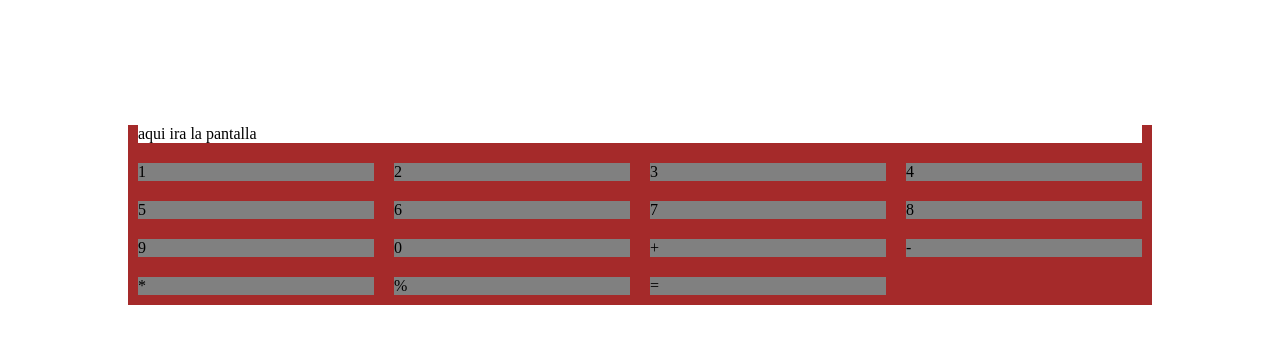
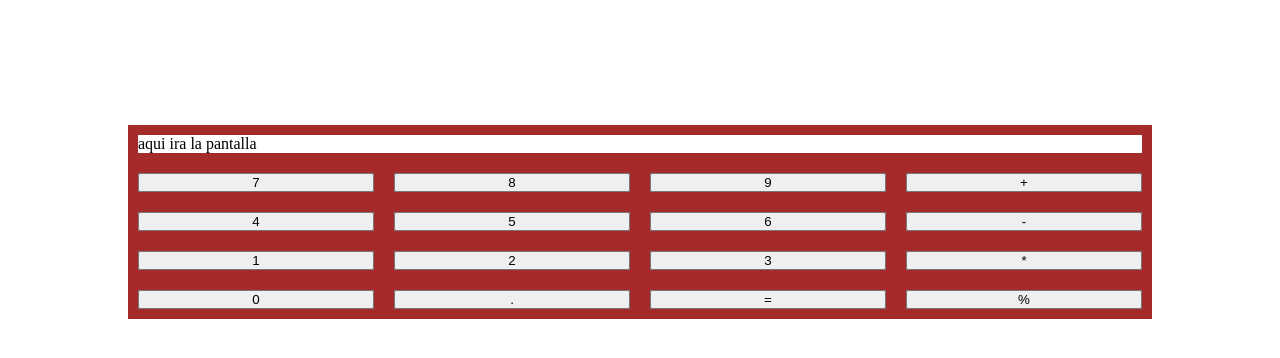
Before and after one commit to Guzmansrz/trabajoEntornos, a plain HTML site: page index.html in a window 1280 px wide. Shown: the part 40-398 px from the top of the page. Drawn offline with Linux system fonts and the light colour scheme.

Commit message:
La calculadora ya pilla forma

```diff
--- a/index.html
+++ b/index.html
@@ -19,25 +19,57 @@
 
       <div id="teclas">
 
-        <div class="boton numero" >1</div>
-        <div class="boton numero" >2</div>
-        <div class="boton numero" >3</div>
-        <div class="boton numero" >4</div>
-        <div class="boton numero" >5</div>
-        <div class="boton numero" >6</div>
-        <div class="boton numero" >7</div>
-        <div class="boton numero" >8</div>
-        <div class="boton numero" >9</div>
-        <div class="boton numero" >0</div>
-
-        <div class="boton signo">+</div>
-        <div class="boton signo">-</div>
-        <div class="boton signo">*</div>
-        <div class="boton signo">%</div>
-        <div class="boton signo">=</div>
-      </div>
+        <div class="boton numero" >
+          <button>1</button>
+        </div>
+        <div class="boton numero" >
+          <button>2</button>
+        </div>
+        <div class="boton numero" >
+          <button>3</button>
+        </div>
+        <div class="boton numero" >
+          <button>4</button>
+          </div>
+        <div class="boton numero" >
+          <button>5</button>
+        </div>
+        <div class="boton numero" >
+          <button>6</button>
+        </div>
+        <div class="boton numero" >
+          <button>7</button>
+        </div>
+        <div class="boton numero" >
+          <button>8</button>
+        </div>
+        <div class="boton numero" >
+          <button>9</button>
+        </div>
+        <div class="boton numero" >
+          <button>0</button>
+        </div>
+        <div class="boton signo">
+          <button>+</button>
+        </div>
+        <div class="boton signo">
+          <button>-</button>
+        </div>
+        <div class="boton signo">
+          <button>*</button>
+        </div>
+        <div class="boton signo">
+          <button>%</button>
+        </div>
+        <div class="boton signo">
+          <button>=</button>
+        </div>
+        <div class="boton signo">
+          <button>.</button>
+        </div>
 
 
+    </div>
 
     </div>
 
--- a/styles.css
+++ b/styles.css
@@ -11,18 +11,120 @@
 
 #pantalla{
   margin: 10px;
-
   background-color: white;
 }
 
 #cuerpo{
+
+  display: flex;
+  flex-direction: column;
   background-color: brown;
   margin: 10%;
+}
 
-}
 
 #teclas{
   display: grid;
   grid-template-columns: repeat(4, 1fr);
   grid-template-rows: repeat(4, 1fr);
+
 }
+
+
+
+
+.boton.numero:nth-of-type(1){
+  grid-row: 3/4;
+  grid-column: 1/2;;
+
+}
+.boton.numero:nth-of-type(2){
+  grid-row: 3/4;
+  grid-column: 2/3;;
+
+}
+
+.boton.numero:nth-of-type(3){
+  grid-row: 3/4;
+  grid-column: 3/4;;
+
+}
+
+.boton.numero:nth-of-type(4){
+  grid-row: 2/3;
+  grid-column: 1/2;;
+
+}
+.boton.numero:nth-of-type(5){
+  grid-row: 2/3;
+  grid-column: 2/3;;
+
+}
+
+.boton.numero:nth-of-type(6){
+  grid-row: 2/3;
+  grid-column: 3/4;;
+
+}
+
+.boton.numero:nth-of-type(7){
+  grid-row: 1/2;
+  grid-column: 1/2;;
+
+}
+.boton.numero:nth-of-type(8){
+  grid-row: 1/2;
+  grid-column: 2/3;;
+
+}
+
+.boton.numero:nth-of-type(9){
+  grid-row: 1/2;
+  grid-column: 3/4;;
+
+}
+
+.boton.numero:nth-of-type(10){
+  grid-row: 4/5;
+  grid-column: 1/2;
+
+}
+
+.boton:nth-of-type(11){
+  grid-row: 1/2;
+  grid-column: 4/5;
+
+}
+.boton.signo:nth-of-type(12){
+  grid-row: 2/3;
+  grid-column: 4/5;
+
+}
+.boton.signo:nth-of-type(13){
+  grid-row: 3/4;
+  grid-column: 4/5;
+
+}
+.signo:nth-of-type(14){
+  grid-row: 4/5;
+  grid-column: 4/5;
+
+}
+
+.signo:nth-of-type(15){
+  grid-row: 4/5;
+  grid-column: 3/4;
+
+}
+
+.signo:nth-of-type(16){
+  grid-row: 4/5;
+  grid-column: 2/3;
+
+}
+
+button{
+  width: 100%;
+
+
+}
```
